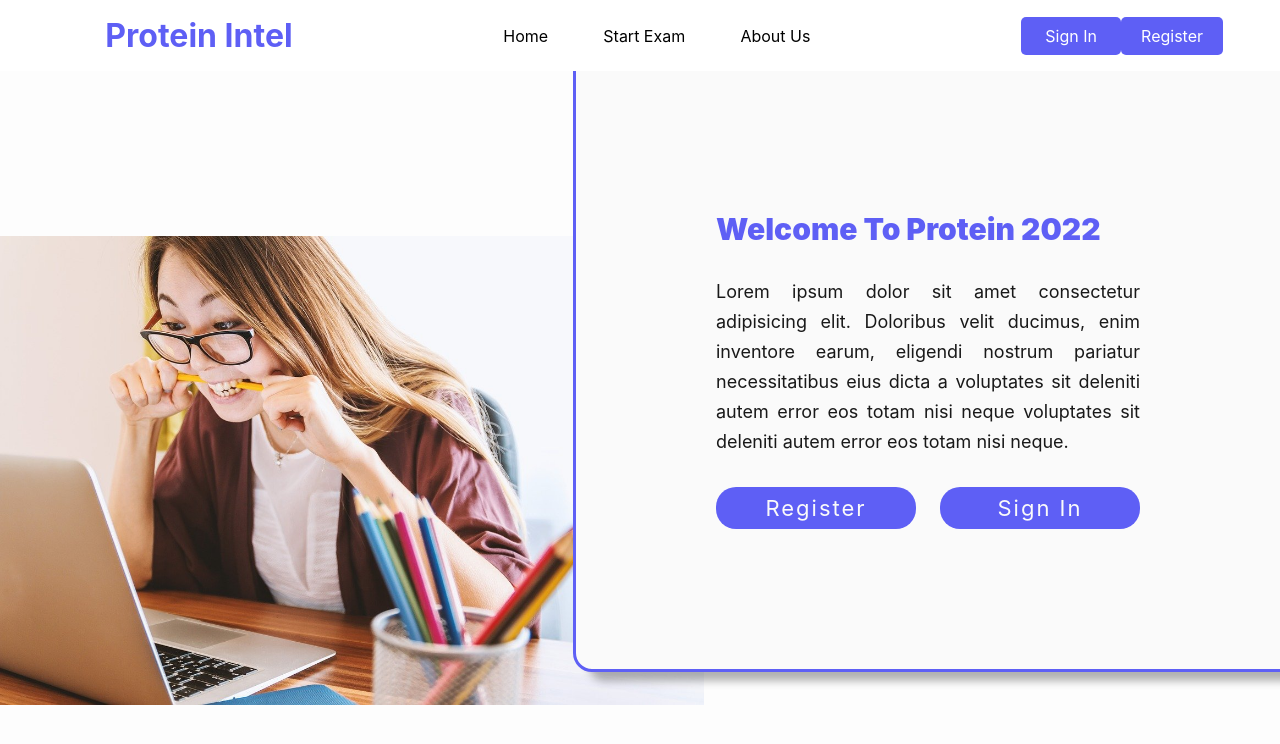
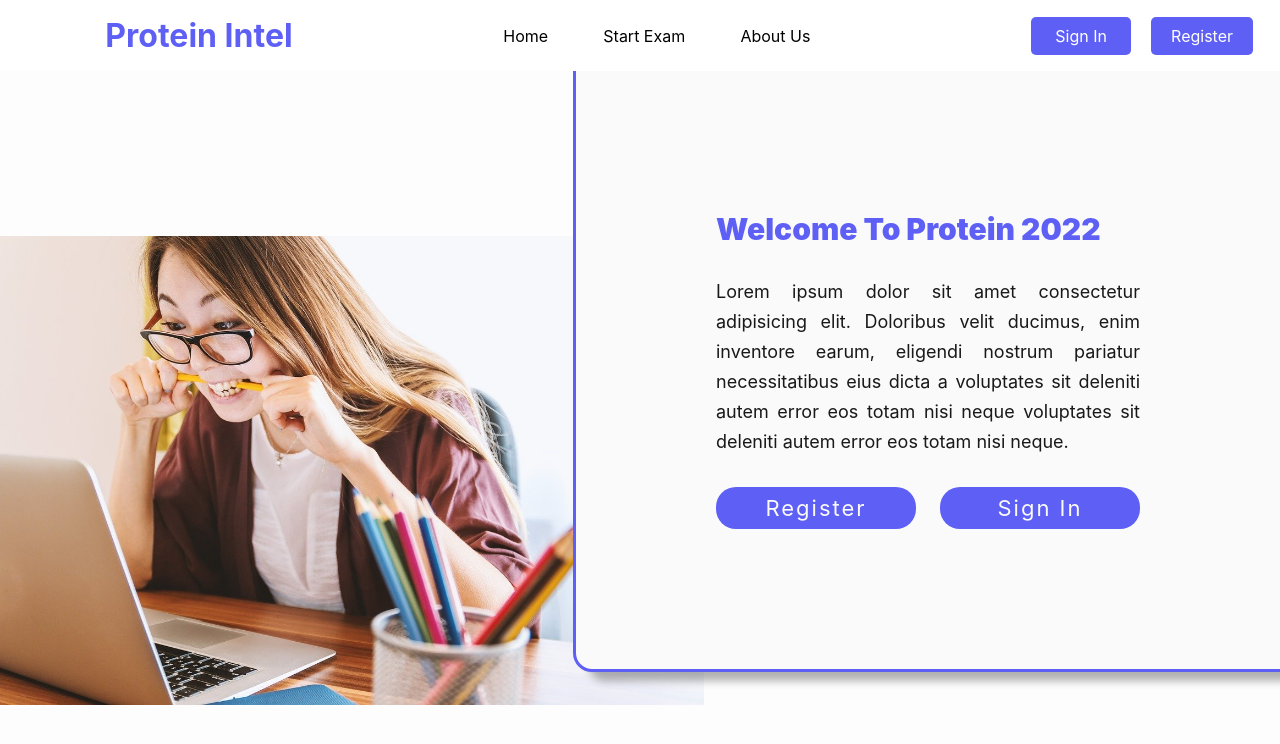
Before and after one commit to adelaidebonfamille/protein-intel, a React (Vite) app in the folder Client/: page / in a window 1280 px wide. Shown: the top 744 px of the page. Built offline with nearby package versions, Linux system fonts and the light colour scheme.

Commit message:
Fixing Conflicts

```diff
--- a/Client/src/Components/Navbar/Navbar.module.css
+++ b/Client/src/Components/Navbar/Navbar.module.css
@@ -42,11 +42,8 @@
     cursor: pointer;
     transition: all 0.3s ease 0s;
     font: inherit;
-<<<<<<< HEAD
     margin: 0 10px;
     min-width: 100px;
-=======
->>>>>>> 264d0f0c52dc9dce623ebb141a16fda9b7b47635
 }
 
 .nav ul li a {
@@ -65,12 +62,9 @@
     background-color: white;
     outline: #5e5ff5 solid 3px;
 }
-<<<<<<< HEAD
 
 @media screen and (max-width: 768px) {
     .nav {
         display: none;
     }
 }
-=======
->>>>>>> 264d0f0c52dc9dce623ebb141a16fda9b7b47635
--- a/Client/src/Pages/Login/Login.module.css
+++ b/Client/src/Pages/Login/Login.module.css
@@ -40,15 +40,12 @@
     margin-top: 30px;
     height: 50px;
     width: 100%;
-<<<<<<< HEAD
-=======
 }
 
 .input-field p {
     font-weight: 600;
     font-size: 20;
     margin-bottom: 4px;
->>>>>>> 264d0f0c52dc9dce623ebb141a16fda9b7b47635
 }
 
 .input-field input {
@@ -77,7 +74,7 @@
     transition: all 0.2s ease;
 }
 
-.input-field input:is(:focus, :valid) ~ i {
+.input-field input:is(:focus, :valid)~i {
     color: #5e5ff5;
 }
 
@@ -106,14 +103,11 @@
 .form a.text {
     color: #5e5ff5;
     text-decoration: none;
-<<<<<<< HEAD
-=======
 }
 
 .form a {
     display: inline-block;
     margin-top: 10px;
->>>>>>> 264d0f0c52dc9dce623ebb141a16fda9b7b47635
 }
 
 .form a:hover {
```
Lines whose indentation alone changed are shown as unchanged.
